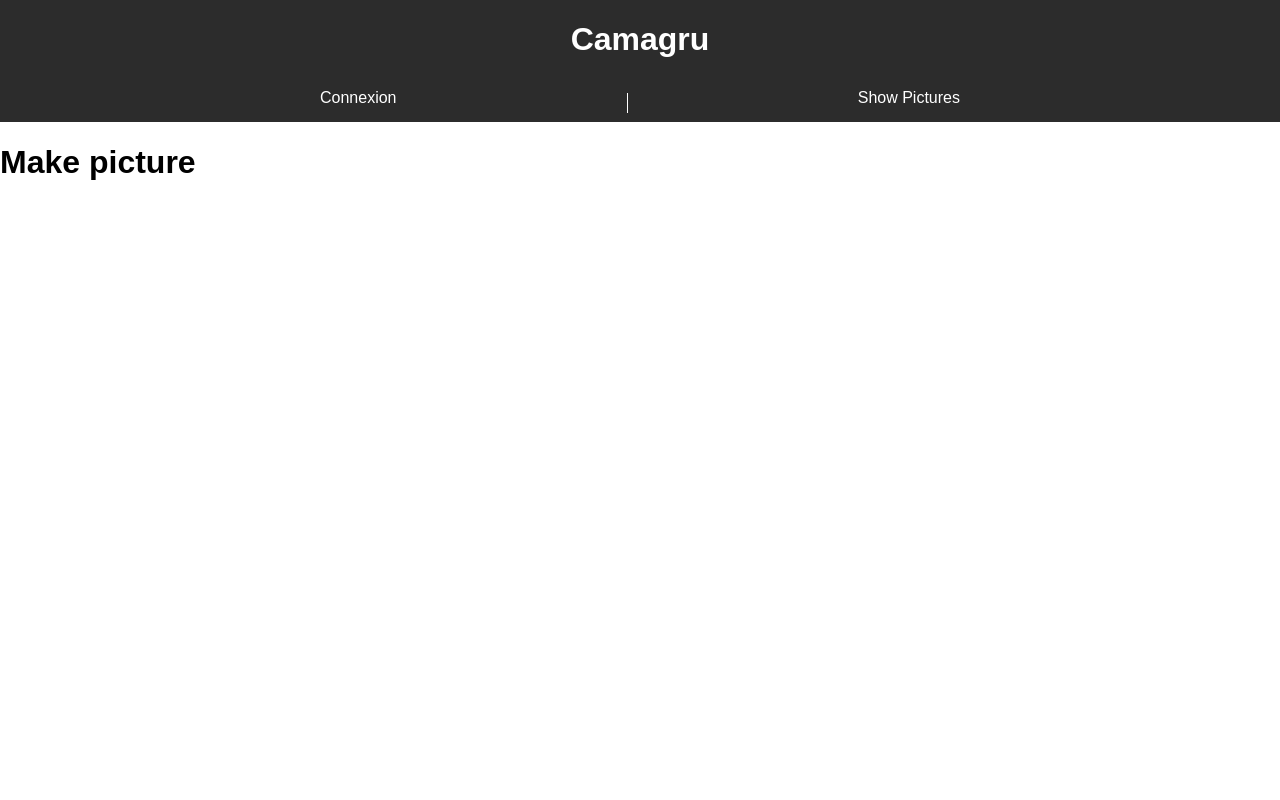
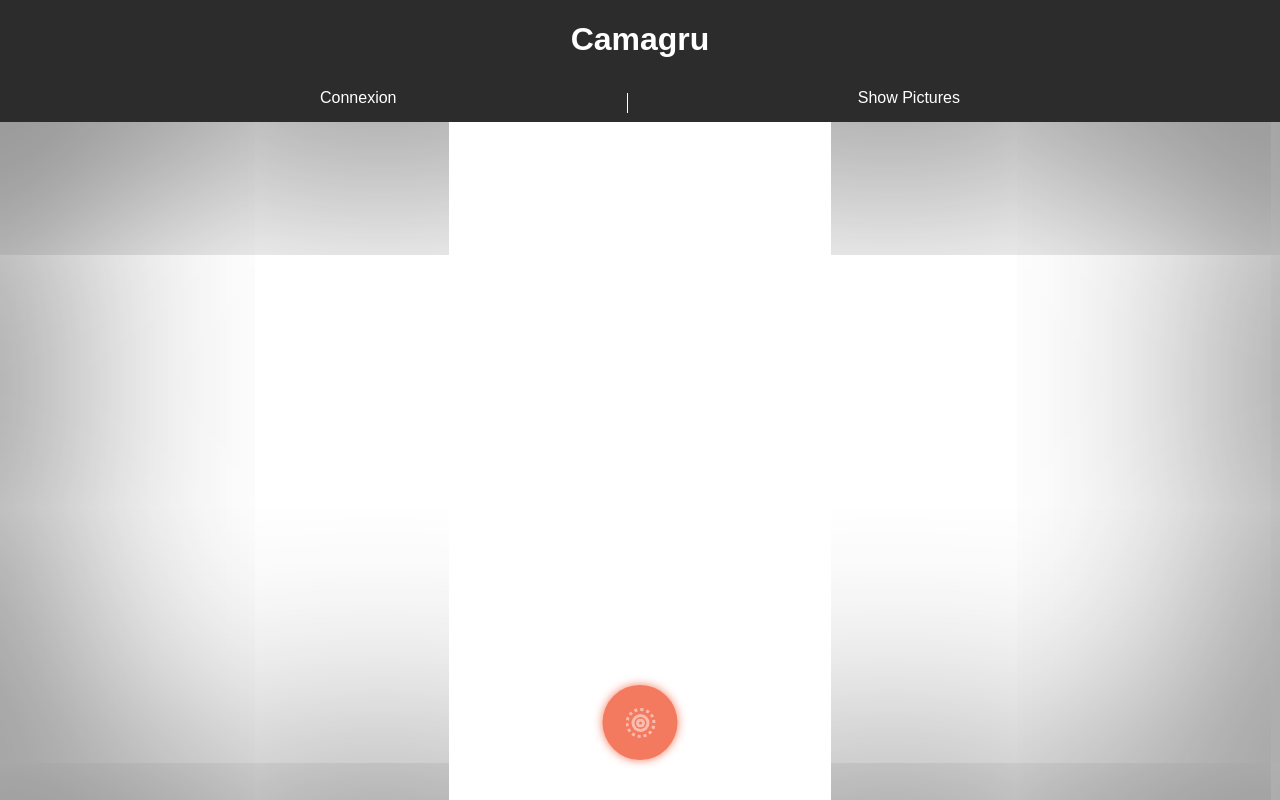
Before and after one commit to mathisfr/Camagru, a PHP site: page /templates/pages/makepicture.php in a window 1280 px wide. Run offline with PHP 8.4, Linux system fonts and the light colour scheme.

Commit message:
add system takepicture

```diff
--- a/php-files/js/app.js
+++ b/php-files/js/app.js
@@ -10,6 +10,7 @@
 function DOMLoaded() {
     home();
     header();
+    makePicture();
 }
 
 /**
@@ -19,12 +20,23 @@
     switchButton();
 }
 
+var buttonLogin;
+var buttonRegister ;
+var divLogin;
+var divRegister;
 function switchButton(){
-    var buttonLogin = document.getElementById("home-button-login");
-    var buttonRegister = document.getElementById("home-button-register");
-    var divLogin = document.getElementById("home-login");
-    var divRegister = document.getElementById("home-register");
-
+    if (buttonLogin === undefined){
+        buttonLogin = document.getElementById("home-button-login");
+    }
+    if (buttonRegister === undefined){
+        buttonRegister = document.getElementById("home-button-register");
+    }
+    if (divLogin === undefined){
+        divLogin = document.getElementById("home-login");
+    }
+    if (divRegister === undefined){
+        divRegister = document.getElementById("home-register");
+    }
     if (buttonLogin !== null) {
         buttonLogin.addEventListener("click", function(){
             divLogin.style.display = "block";
@@ -43,13 +55,10 @@
 function header(){
     hamburgerMenu();
 }
-
 function hamburgerMenu(){
-
-    var hamburger = document.getElementById("nav-hamburger");
-    var menu = document.getElementById("nav-menu");
-
+    const hamburger = document.getElementById("nav-hamburger");
     if (hamburger !== null){
+        var menu = document.getElementById("nav-menu");
         hamburger.addEventListener("click", function(){
             if(menu.style.display === "block"){
                 menu.style.display = "none";
@@ -59,3 +68,46 @@
         });
     }
 }
+
+/**
+ * MAKEPICTURE.PHP
+ */
+const output_height = 600;
+const output_width = 400;
+let buttonTakePicture
+function makePicture(){
+    takePicture();
+}
+
+function takePicture(){
+    const video = document.getElementById('makepicture-video');
+    const buttonTakePicture = document.getElementById('makepicture-button');
+    if (video !== null){
+        navigator.mediaDevices.getUserMedia({video:true, audio:false})
+        .then((stream) => {
+            video.srcObject = stream;
+            video.play();
+        })
+        .catch((err) => {
+            console.error(`An error occurred: ${err}`);
+        });
+    }
+    if (buttonTakePicture != null || buttonTakePicture != undefined){
+        buttonTakePicture.addEventListener("click", function(){
+            const extCanvas = document.createElement("canvas");
+            const context = extCanvas.getContext('2d');
+            console.log("click");
+            const widthClient = video.clientWidth;
+            const heightClient = video.clientHeight;
+            const width = video.videoWidth;
+            const height = video.videoHeight;
+            const aspectRatio = 9/16;
+            console.log(`${width}, ${height}`);
+            extCanvas.width = widthClient;
+            extCanvas.height = heightClient;
+            context.drawImage(video, widthClient * aspectRatio, 0, widthClient * aspectRatio, height, 0, 0, widthClient, heightClient);
+            const data = extCanvas.toDataURL('image/png');
+            window.open(data, '_blank');
+        });
+    }
+}
--- a/php-files/styles/global.css
+++ b/php-files/styles/global.css
@@ -3,7 +3,7 @@
     --yellow-shadow: #d8b838;
     --rose: #FF52E5;
     --white-shadow: #eee;
-    --black: rgb(44, 44, 44);
+    --black: #2c2c2c;
     --grey: rgb(230, 230, 230);
     --grey-shadow: rgb(211, 211, 211);
   }
--- a/php-files/styles/icons.css
+++ b/php-files/styles/icons.css
@@ -24,3 +24,31 @@
 .gg-menu::after {
  top: 6px
 }
+
+.gg-live-photo {
+    transform: scale(var(--ggs,1))
+}
+
+.gg-live-photo,
+.gg-live-photo::after {
+    box-sizing: border-box;
+    position: relative;
+    display: block;
+    width: 20px;
+    height: 20px;
+    border-radius: 100px;
+    border: 2px dotted currentColor
+}
+
+.gg-live-photo::after {
+    content: "";
+    position: absolute;
+    width: 8px;
+    height: 8px;
+    border: 1px solid transparent;
+    top: 4px;
+    left: 4px;
+    box-shadow:
+    0 0 0 2px,
+    inset 0 0 0 2px currentColor
+}
--- /dev/null
+++ b/php-files/styles/makepicture.css
@@ -0,0 +1,59 @@
+@import url("global.css");
+#makepicture{
+    display: flex;
+    flex-direction: column;
+    background-color: white;
+    align-content: center;
+    height: 100%;
+    background-color: white;
+    box-shadow: inset 0 0 50vw var(--black);
+}
+
+#makepicture-video{
+    background-color: white;
+    aspect-ratio: 9/16;
+    height: 100%;
+    max-width: 400px;
+    margin-right: auto;
+    margin-left: auto;
+    object-fit: cover;
+}
+
+#makepicture-button{
+    display: flex;
+    flex-direction: column;
+    justify-content: center;
+    align-items: center;
+    position: fixed;
+    bottom: 5vh;
+    width: 75px;
+    height: 75px;
+    border-radius: 50%;
+    border: none;
+    outline: none;
+    left: 50vw;
+    transform: translateX(-50%);
+    background-color: rgb(241, 89, 55);
+    box-shadow: 0 0 10px rgb(241, 89, 55);
+    opacity: 0.8;
+    transition: 0.5s;
+    transition-timing-function: ease-out;
+}
+
+#makepicture-button .gg-live-photo {
+    transform: scale(var(--ggs,1.5));
+    color: white;
+    opacity: 0.5;
+    transition: 0.5s;
+    transition-timing-function: ease-out;
+}
+
+#makepicture-button:hover{
+    opacity: 1;
+    box-shadow: 0 0 15px rgb(241, 89, 55);
+}
+
+#makepicture-button:hover .gg-live-photo{
+    transform: rotate(90deg) scale(var(--ggs,2));
+    opacity: 1;
+}
--- a/php-files/styles/profile.css
+++ b/php-files/styles/profile.css
@@ -1,3 +1,4 @@
+@import url("global.css");
 #profile{
     width: 100%;
     height: 100%;
--- a/php-files/styles/showpictures.css
+++ b/php-files/styles/showpictures.css
@@ -1,9 +1,11 @@
+@import url("global.css");
 #showpictures{
     display: flex;
     flex-direction: column;
-    height: 100vh;
+    height: auto;
     box-sizing: border-box;
     padding: 20px;
+    background-color: white;
 }
 
 #pictures{
@@ -16,6 +18,7 @@
     width: 100%;
     margin-top: 10px;
     margin-bottom: 10px;
+    box-shadow: 0 0 50px var(--grey-shadow);
 }
 
 @media only screen and (min-width: 600px){
@@ -27,11 +30,11 @@
         box-sizing: border-box;
         justify-content: flex-start;
         box-sizing: border-box;
-        height: 100vh;
+        height: 100%;
     }
 
     .picture{
-        width: 350px;
+        min-width: 350px;
         margin: 10px;
         flex: 1 0 calc(25%);
     }
--- a/php-files/templates/layout.php
+++ b/php-files/templates/layout.php
@@ -10,14 +10,10 @@
     <link rel="stylesheet" href="../../styles/icons.css">
     <link rel="stylesheet" href="../../styles/showpictures.css">
     <link rel="stylesheet" href="../../styles/profile.css">
+    <link rel="stylesheet" href="../../styles/makepicture.css">
 </head>
 <body>
-    <?php if(isset($_SESSION["debug"])): ?>
-    <div id="debug">
-        <h2>Debug</h2>
-        <p><?= $_SESSION["debug"] ?></p>
-    </div>
-    <?php endif; ?>
+
     <?php require_once('header.php');?>
     <?= $content ?>
 </body>
--- a/php-files/templates/pages/makepicture.php
+++ b/php-files/templates/pages/makepicture.php
@@ -3,8 +3,11 @@
 
     $title = "Camagru - Make Picture";
 ?>
-<main>
-    <h1>Make picture</h1>
+<main id="makepicture">
+    <video id="makepicture-video"></video>
+    <button id="makepicture-button">
+        <i class="gg-live-photo"></i>
+    </button>
 </main>
 <?
     $content = ob_get_clean();
```
Also changed, not shown: php-files/templates/pages/showpictures.php (+5 -5 lines), 1 other file.
